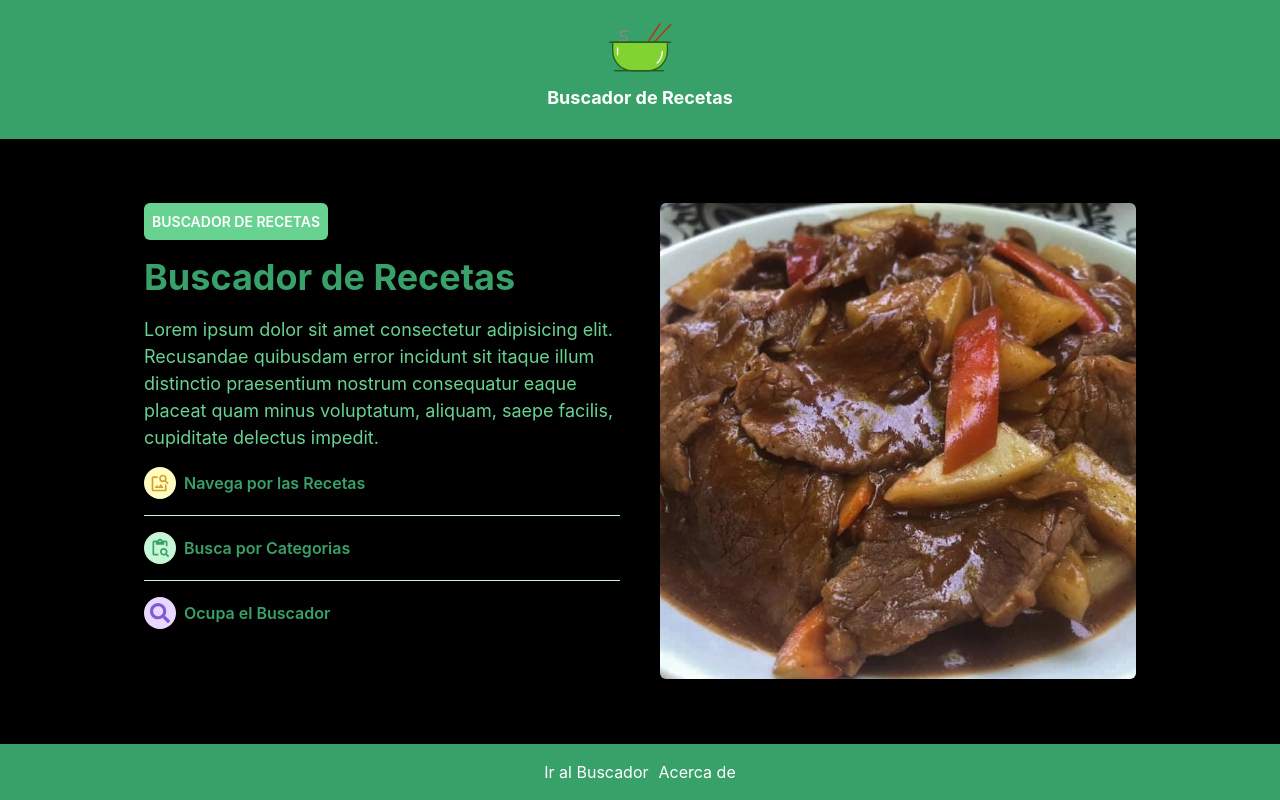
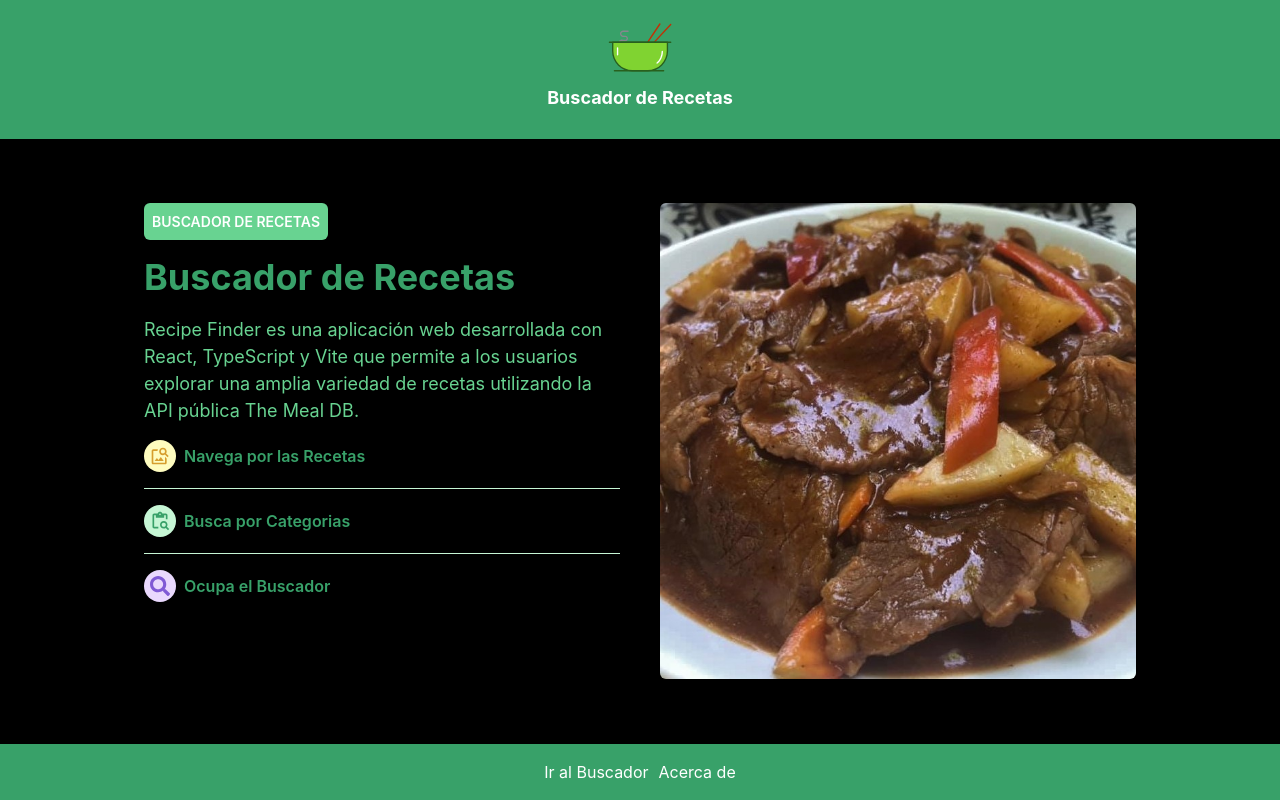
Before and after one commit to Alcibiades-Coder/recipe-finder, a React (Vite) app: page / in a window 1280 px wide. Built offline with nearby package versions, Linux system fonts and the light colour scheme.

Commit message:
Cambio en Contenido en Home

```diff
--- a/src/components/SplitWithImage.tsx
+++ b/src/components/SplitWithImage.tsx
@@ -80,10 +80,9 @@ export default function SplitWithImage() {
           </Heading>
 
           <Text color={"green.300"} fontSize={"lg"}>
-            Lorem ipsum dolor sit amet consectetur adipisicing elit. Recusandae
-            quibusdam error incidunt sit itaque illum distinctio praesentium
-            nostrum consequatur eaque placeat quam minus voluptatum, aliquam,
-            saepe facilis, cupiditate delectus impedit.
+            Recipe Finder es una aplicación web desarrollada con React,
+            TypeScript y Vite que permite a los usuarios explorar una amplia
+            variedad de recetas utilizando la API pública The Meal DB.
             {/* Texto descriptivo */}
           </Text>
 
```
